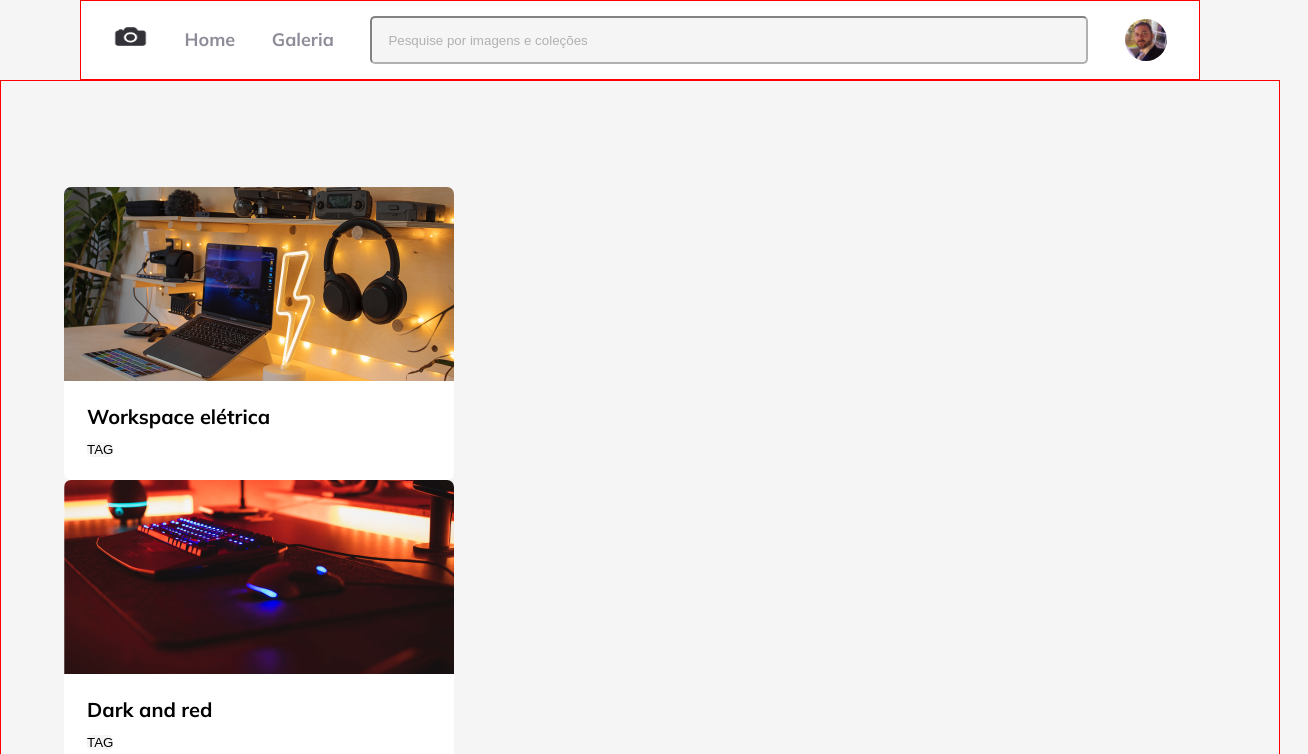
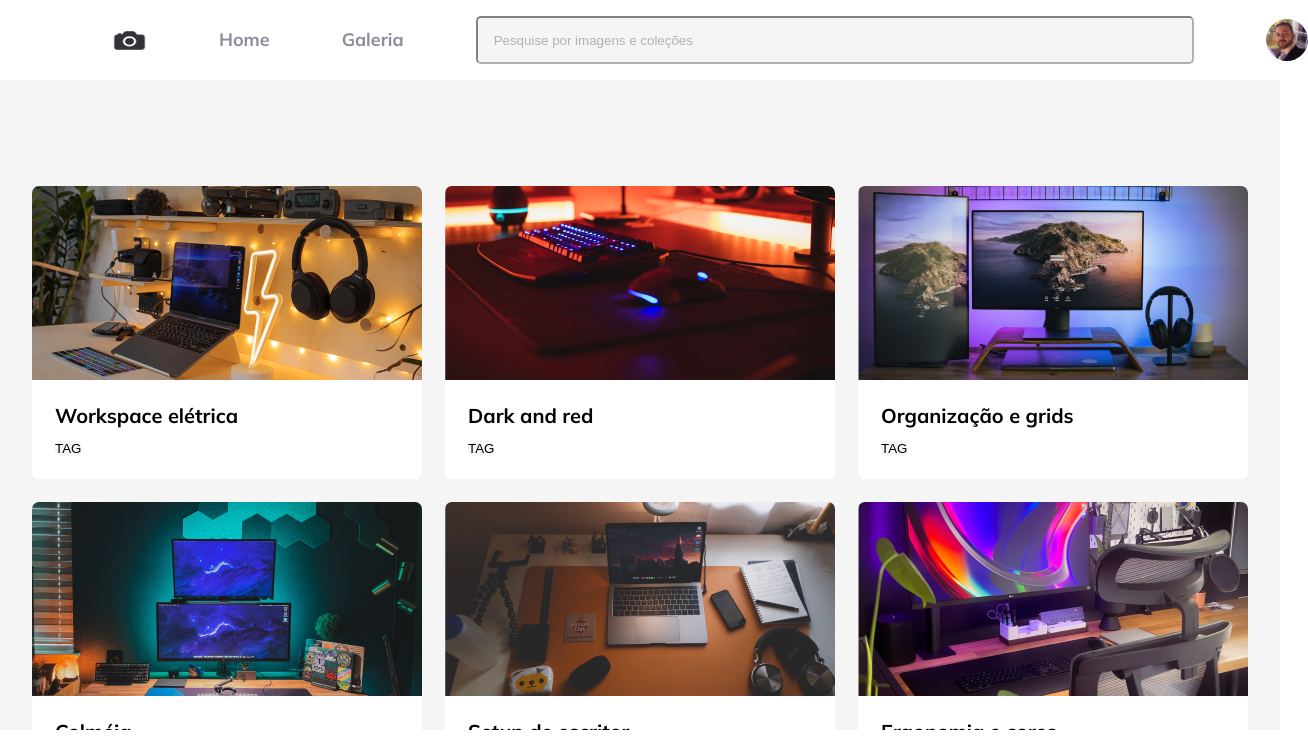
Before and after one commit to leandrocitro/Fotoblog, a plain HTML site: page index.html in a window 1280 px wide. Shown: the top 754 px of the page, 1308 px wide, since content can reach past the window. Drawn offline with Linux system fonts and the light colour scheme.

Commit message:
otimizando estrutura html

```diff
--- a/index.html
+++ b/index.html
@@ -4,29 +4,34 @@
 <head>
     <link rel="preconnect" href="https://fonts.googleapis.com">
     <link rel="preconnect" href="https://fonts.gstatic.com" crossorigin>
+
     <meta charset="UTF-8">
     <meta name="viewport" content="width=device-width, initial-scale=1.0">
+    <link href="https://fonts.googleapis.com/css2?family=Mulish:wght@400;600;700&display=swap" rel="stylesheet">
     <link rel="stylesheet" href="style.css">
     <title>Fotoblog</title>
-
-    <link href="https://fonts.googleapis.com/css2?family=Mulish:wght@400;600;700&display=swap" rel="stylesheet">
 </head>
 
 <body>
-
     <div id="app">
         <header class="container">
-            <a href="/index.html"><img class="icone" src="assets/camera.png"
-                    alt="imagem câmera canto superior esquerdo"></a>
+
+            <div class="logo"><a href="/index.html"><img class="logo" src="assets/camera.png"
+                        alt="imagem câmera canto superior esquerdo"></a></div>
             <a href="/index.html">Home</a>
             <a href="#">Galeria</a>
+
+            <form action="">
                 <input type="text" placeholder="Pesquise por imagens e coleções">
+            </form>
+
             <img class="perfil" src="assets/leandro.png" alt="imagem perfil">
         </header>
 
         <main>
             <!--<h1>Galeria</h1> -->
             <div class="container">
+                <div id="container_cards">
                     <div class="card">
                         <img src="assets/workspace_eletrica.png" alt="Imagem setup Workspace elétrica">
                         <h1>Workspace elétrica</h1>
@@ -75,6 +80,9 @@
 
                 </div>
 
+
+            </div>
+
         </main>
 
         <footer class="container">
--- a/style.css
+++ b/style.css
@@ -8,11 +8,17 @@
 
 :root {
     font-size: 62.5%;
+
+    --color-base-white: #ffffff;
+    --color-base-gray-100: #F5F5F5;
+    --color-base-gray-300: #8d8d99;
+    --color-base-gray-900: #202024;
+
 }
 
-body {
+:root, body {
     font-family: 'Mulish', sans-serif;
-    background-color: #F5F5F5;
+
 }
 
 #app {
@@ -23,10 +29,6 @@ body {
 
 }
 
-#app > * {
-    border: 1px solid red;
-
-}
 
 .container {
     padding: 1.6rem 3.2rem;
@@ -34,18 +36,31 @@ body {
     margin: 0 auto;
 }
 
+#container_cards {
+    display: grid;
+    padding-top: 90px;
+    padding-bottom: 65px;
+
+    grid-template-columns: repeat(3, 390px);
+    gap: 23px 23px;
+
+    align-items: center;
+    justify-content: center;
+}
+
+
 header {
     display: flex;
+    align-items: center;
+    gap: 7.2rem;
     height: 80px;
-    padding-left: 100px;
-    padding-right: 90px;
-    background-color: #FFF;
+    background-color: var(--color-base-white);
 
     color: #8D8D99;
     font-size: 1.8rem;
     font-weight: 700;
     line-height: 28px;
-    align-items: center;
+
     justify-content: space-between;
 
 }
@@ -63,10 +78,10 @@ header a:hover {
 
 }
 
-header .icone {
+header .logo {
     width: 35px;
     height: 27px;
-    flex-shrink: 0;
+
 }
 
 header .perfil {
@@ -75,9 +90,9 @@ header .perfil {
     border-radius: 50%;
 }
 
-header input {
+header form input {
     height: 48px;
-    width: 718px;
+    flex: 1;
     background-color: #F5F5F5;
 
     border-radius: 5px;
@@ -94,16 +109,8 @@ header input {
 }
 
 main {
-    background-color: #F5F5F5;
-    display: grid;
-    padding-top: 90px;
-    padding-bottom: 65px;
-
-    grid-template-columns: repeat(3, 390px);
-    gap: 23px 23px;
-
-    align-items: center;
-    justify-content: center;
+    background-color: var(--color-base-gray-100);
+    overflow: scroll;
 }
 
 .card {
```
Lines whose indentation alone changed are shown as unchanged.
